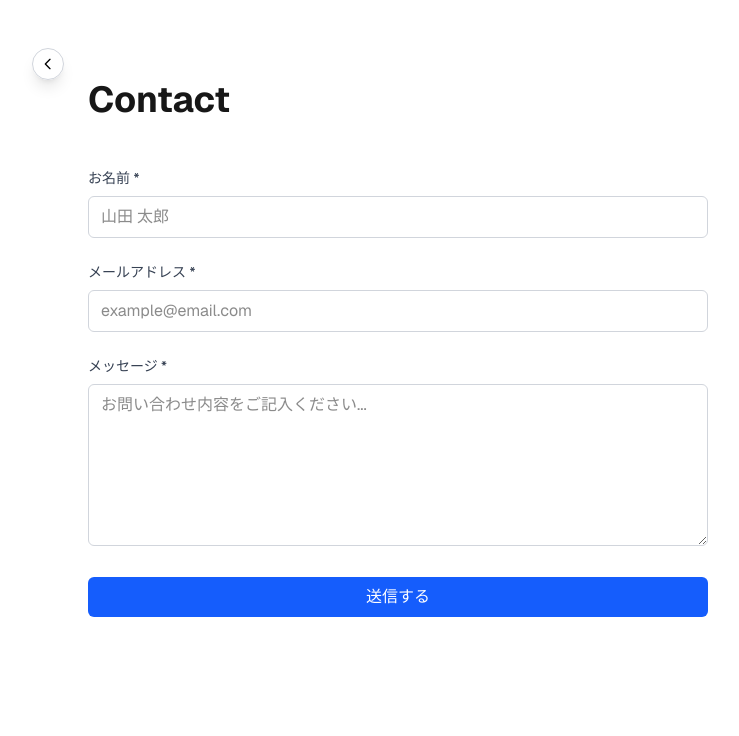
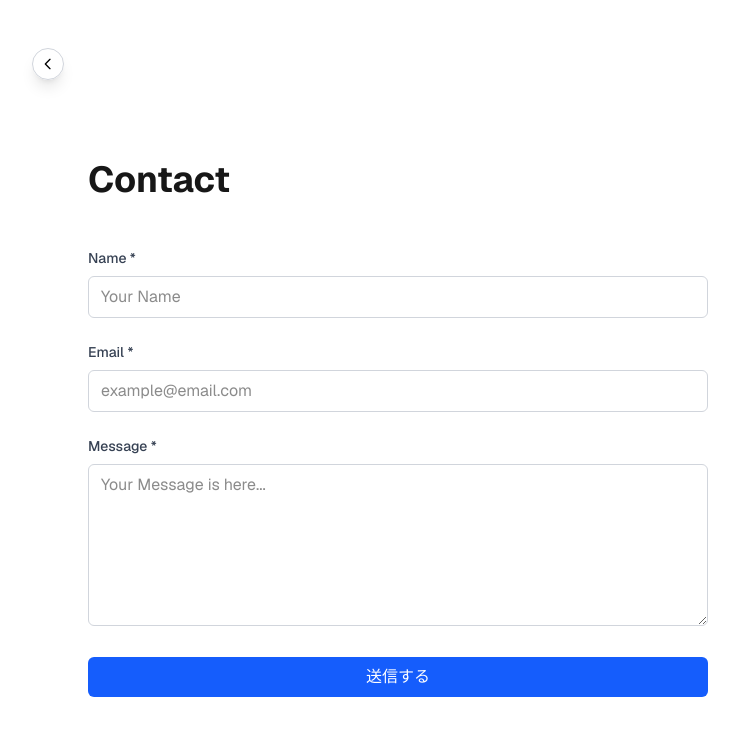
Before and after one commit to nagi4205/ns-portfolio, a Next.js app: page /contact in a window 1280 px wide. Shown: the top 736 px of the page, without its empty margins (242-981 px from the left). Built offline with nearby package versions, Linux system fonts and the light colour scheme.

Commit message:
12th commit

```diff
--- a/src/app/contact/page.tsx
+++ b/src/app/contact/page.tsx
@@ -19,7 +19,7 @@ export default function Page() {
 		<div className="flex min-h-screen">
 			<Sidebar />
 			<div className="flex-1">
-				<main className="flex-1 p-8 sm:pr-20 sm:pl-0 sm:py-20 font-[family-name:var(--font-geist-sans)]">
+				<main className="flex-1 p-8 pt-40 sm:pr-20 sm:pl-0 sm:pt-40 sm:pb-20 font-[family-name:var(--font-geist-sans)]">
 					<div className="max-w-2xl mx-auto space-y-12">
 						{/* Header Section */}
 						<section>
@@ -44,7 +44,7 @@ export default function Page() {
 							<form ref={formRef} action={formAction} className="space-y-6">
 								<div>
 									<label htmlFor="name" className="block text-sm font-medium text-gray-700 mb-2">
-										お名前 *
+										Name *
 									</label>
 									<input
 										type="text"
@@ -53,13 +53,13 @@ export default function Page() {
 										required
 										disabled={isPending}
 										className="w-full px-3 py-2 border border-gray-300 rounded-md focus:outline-none focus:ring-2 focus:ring-blue-500 focus:border-transparent disabled:bg-gray-100"
-										placeholder="山田 太郎"
+										placeholder="Your Name"
 									/>
 								</div>
 
 								<div>
 									<label htmlFor="email" className="block text-sm font-medium text-gray-700 mb-2">
-										メールアドレス *
+										Email *
 									</label>
 									<input
 										type="email"
@@ -74,7 +74,7 @@ export default function Page() {
 
 								<div>
 									<label htmlFor="message" className="block text-sm font-medium text-gray-700 mb-2">
-										メッセージ *
+										Message *
 									</label>
 									<textarea
 										id="message"
@@ -83,7 +83,7 @@ export default function Page() {
 										required
 										disabled={isPending}
 										className="w-full px-3 py-2 border border-gray-300 rounded-md focus:outline-none focus:ring-2 focus:ring-blue-500 focus:border-transparent resize-vertical min-h-[162px] disabled:bg-gray-100"
-										placeholder="お問い合わせ内容をご記入ください..."
+										placeholder="Your Message is here..."
 									/>
 								</div>
 
```
